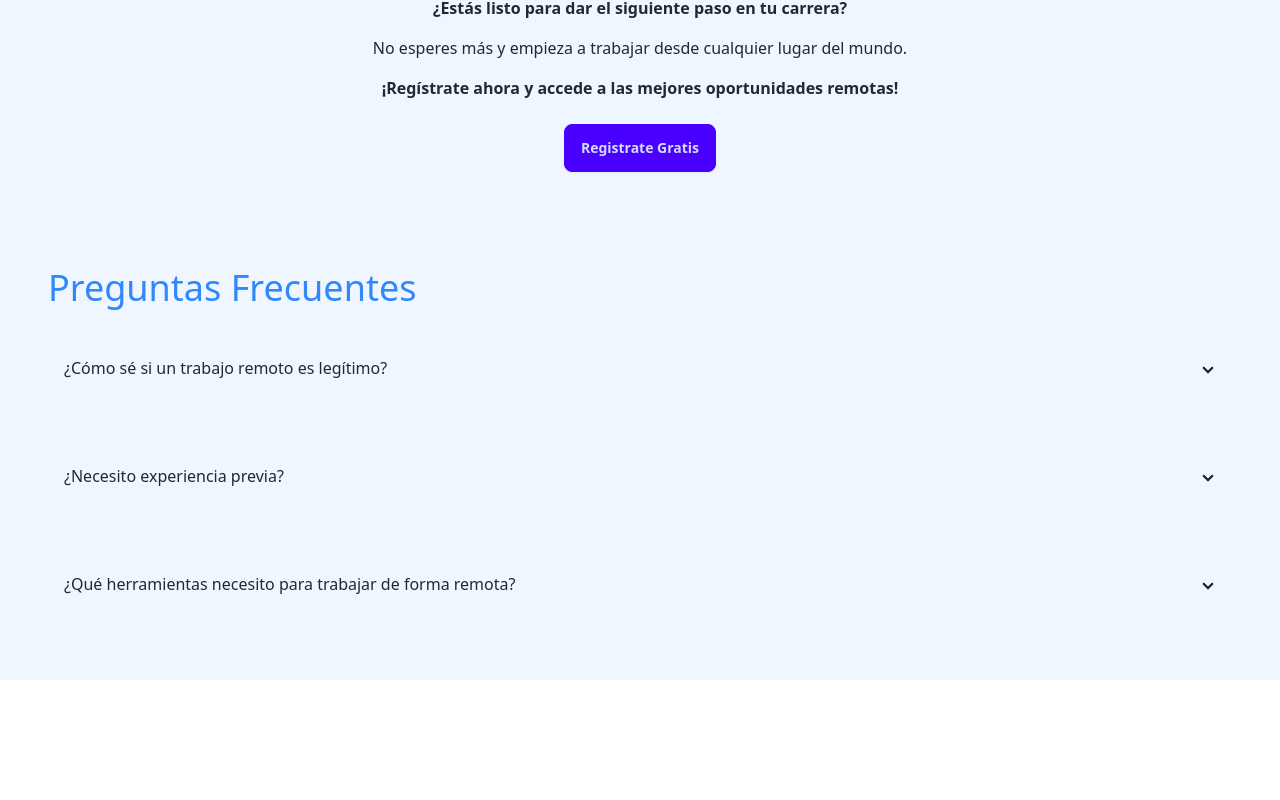
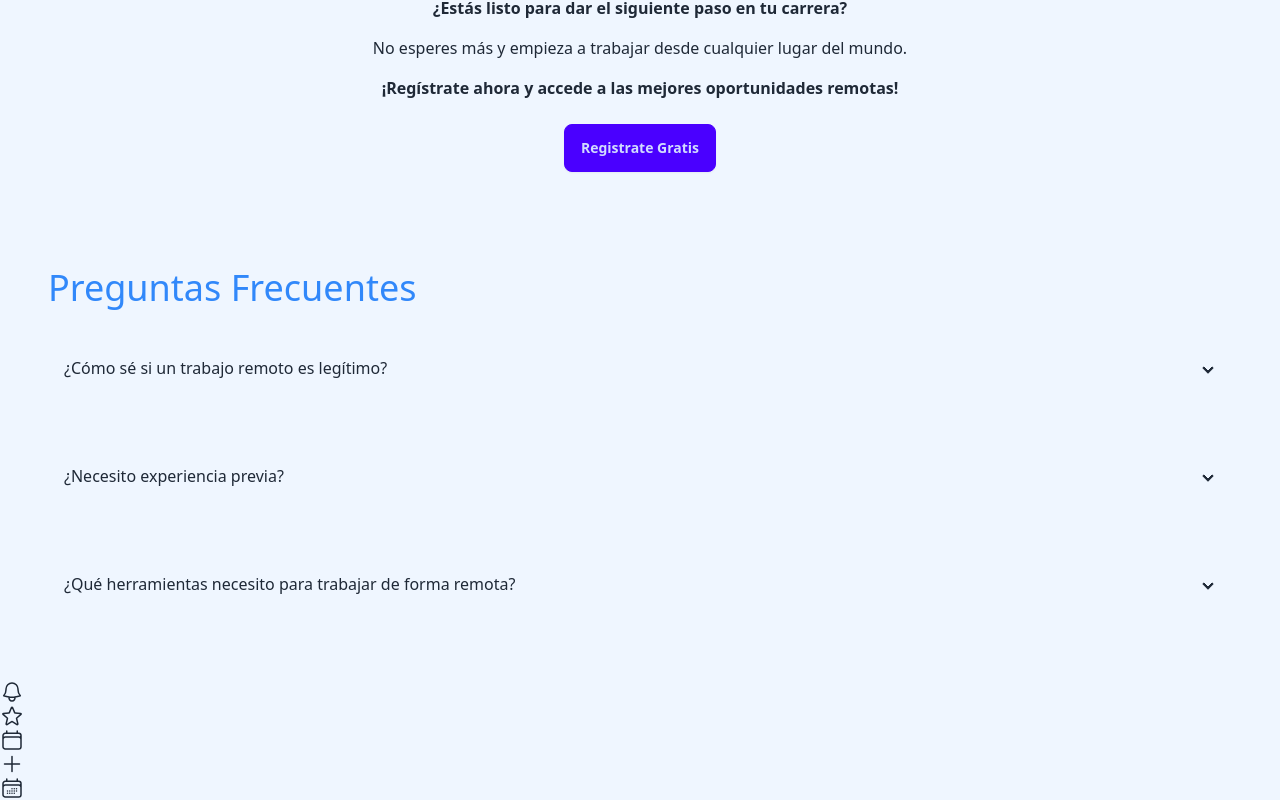
Before and after one commit to Albertico9706/next-project-pw1, a Next.js app: page / in a window 1280 px wide. Shown: the part 2790-3590 px from the top of the page. Before the commit the page ends 3470 px from the top, so only its background shows below. Built offline with nearby package versions, Linux system fonts and the light colour scheme.

Commit message:
include a footer with svgs

```diff
--- a/src/app/layout.tsx
+++ b/src/app/layout.tsx
@@ -4,6 +4,7 @@ import { Toaster } from 'react-hot-toast'
 import React from 'react'
 import Header from '@/components/pw1/Header'
 import { ThemeProvider } from "@/components/pw1/context/Contexts"
+import { AllSvg } from '@/components/pw1/icons/hghgh'
 /* import SideNav from '@/components/pw1/SideNav' */
 
 export const metadata: Metadata = {
@@ -29,7 +30,7 @@ export default function RootLayout({children}: {children: React.ReactNode}) {
             {/* <SideNav/> */}
             {children}
         </div>
-
+      <footer><AllSvg/></footer>
     </ThemeProvider>
     </body>
 
--- /dev/null
+++ b/src/components/pw1/icons/hghgh.tsx
@@ -0,0 +1,24 @@
+export function AllSvg(){
+    return(
+        <div>
+            <svg xmlns="http://www.w3.org/2000/svg" fill="none" viewBox="0 0 24 24" stroke-width="1.5" stroke="currentColor" className="size-6">
+  <path stroke-linecap="round" stroke-linejoin="round" d="M14.857 17.082a23.848 23.848 0 0 0 5.454-1.31A8.967 8.967 0 0 1 18 9.75V9A6 6 0 0 0 6 9v.75a8.967 8.967 0 0 1-2.312 6.022c1.733.64 3.56 1.085 5.455 1.31m5.714 0a24.255 24.255 0 0 1-5.714 0m5.714 0a3 3 0 1 1-5.714 0" />
+</svg>
+
+<svg xmlns="http://www.w3.org/2000/svg" fill="none" viewBox="0 0 24 24" stroke-width="1.5" stroke="currentColor" className="size-6">
+  <path stroke-linecap="round" stroke-linejoin="round" d="M11.48 3.499a.562.562 0 0 1 1.04 0l2.125 5.111a.563.563 0 0 0 .475.345l5.518.442c.499.04.701.663.321.988l-4.204 3.602a.563.563 0 0 0-.182.557l1.285 5.385a.562.562 0 0 1-.84.61l-4.725-2.885a.562.562 0 0 0-.586 0L6.982 20.54a.562.562 0 0 1-.84-.61l1.285-5.386a.562.562 0 0 0-.182-.557l-4.204-3.602a.562.562 0 0 1 .321-.988l5.518-.442a.563.563 0 0 0 .475-.345L11.48 3.5Z" />
+</svg>
+<svg xmlns="http://www.w3.org/2000/svg" fill="none" viewBox="0 0 24 24" stroke-width="1.5" stroke="currentColor" className="size-6">
+  <path stroke-linecap="round" stroke-linejoin="round" d="M6.75 3v2.25M17.25 3v2.25M3 18.75V7.5a2.25 2.25 0 0 1 2.25-2.25h13.5A2.25 2.25 0 0 1 21 7.5v11.25m-18 0A2.25 2.25 0 0 0 5.25 21h13.5A2.25 2.25 0 0 0 21 18.75m-18 0v-7.5A2.25 2.25 0 0 1 5.25 9h13.5A2.25 2.25 0 0 1 21 11.25v7.5" />
+</svg>
+
+<svg xmlns="http://www.w3.org/2000/svg" fill="none" viewBox="0 0 24 24" stroke-width="1.5" stroke="currentColor" className="size-6">
+  <path stroke-linecap="round" stroke-linejoin="round" d="M12 4.5v15m7.5-7.5h-15" />
+</svg>
+
+<svg xmlns="http://www.w3.org/2000/svg" fill="none" viewBox="0 0 24 24" stroke-width="1.5" stroke="currentColor" className="size-6">
+  <path stroke-linecap="round" stroke-linejoin="round" d="M6.75 3v2.25M17.25 3v2.25M3 18.75V7.5a2.25 2.25 0 0 1 2.25-2.25h13.5A2.25 2.25 0 0 1 21 7.5v11.25m-18 0A2.25 2.25 0 0 0 5.25 21h13.5A2.25 2.25 0 0 0 21 18.75m-18 0v-7.5A2.25 2.25 0 0 1 5.25 9h13.5A2.25 2.25 0 0 1 21 11.25v7.5m-9-6h.008v.008H12v-.008ZM12 15h.008v.008H12V15Zm0 2.25h.008v.008H12v-.008ZM9.75 15h.008v.008H9.75V15Zm0 2.25h.008v.008H9.75v-.008ZM7.5 15h.008v.008H7.5V15Zm0 2.25h.008v.008H7.5v-.008Zm6.75-4.5h.008v.008h-.008v-.008Zm0 2.25h.008v.008h-.008V15Zm0 2.25h.008v.008h-.008v-.008Zm2.25-4.5h.008v.008H16.5v-.008Zm0 2.25h.008v.008H16.5V15Z" />
+</svg>
+        </div>
+    )
+}
```
